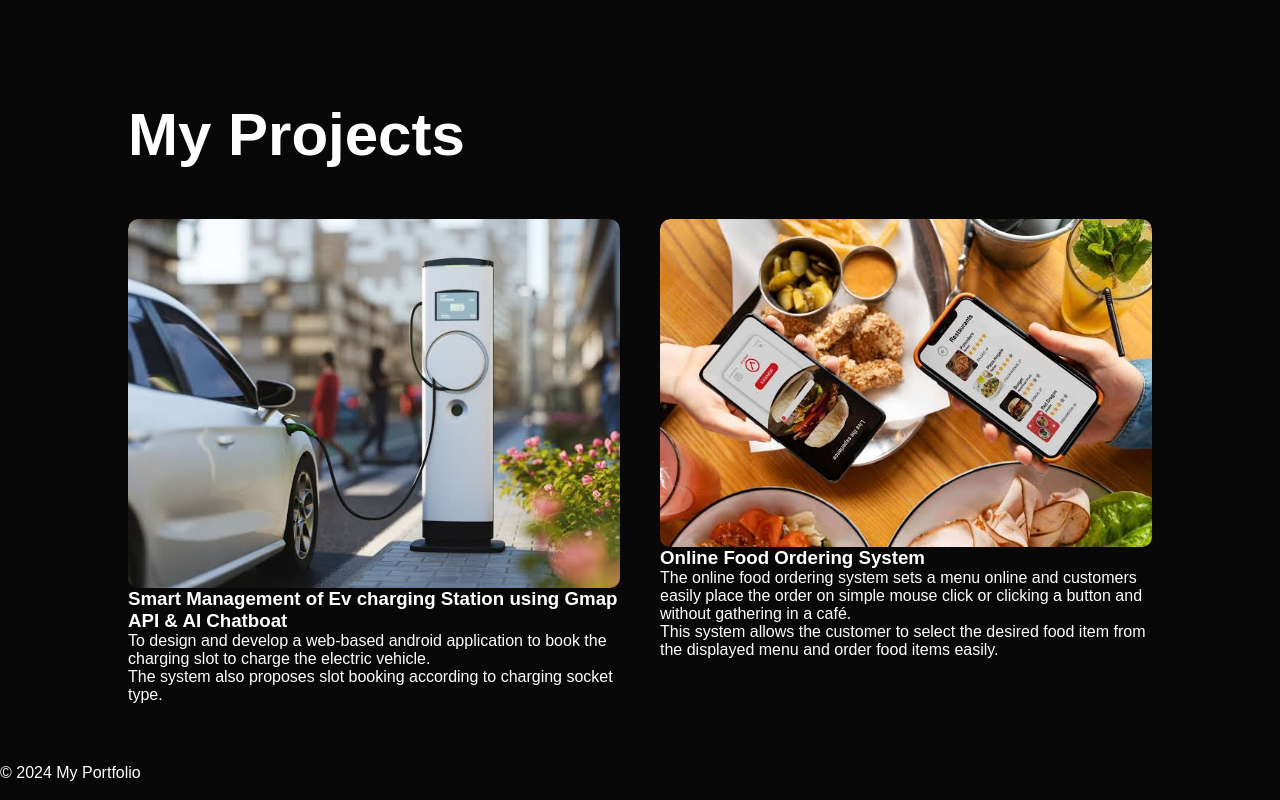
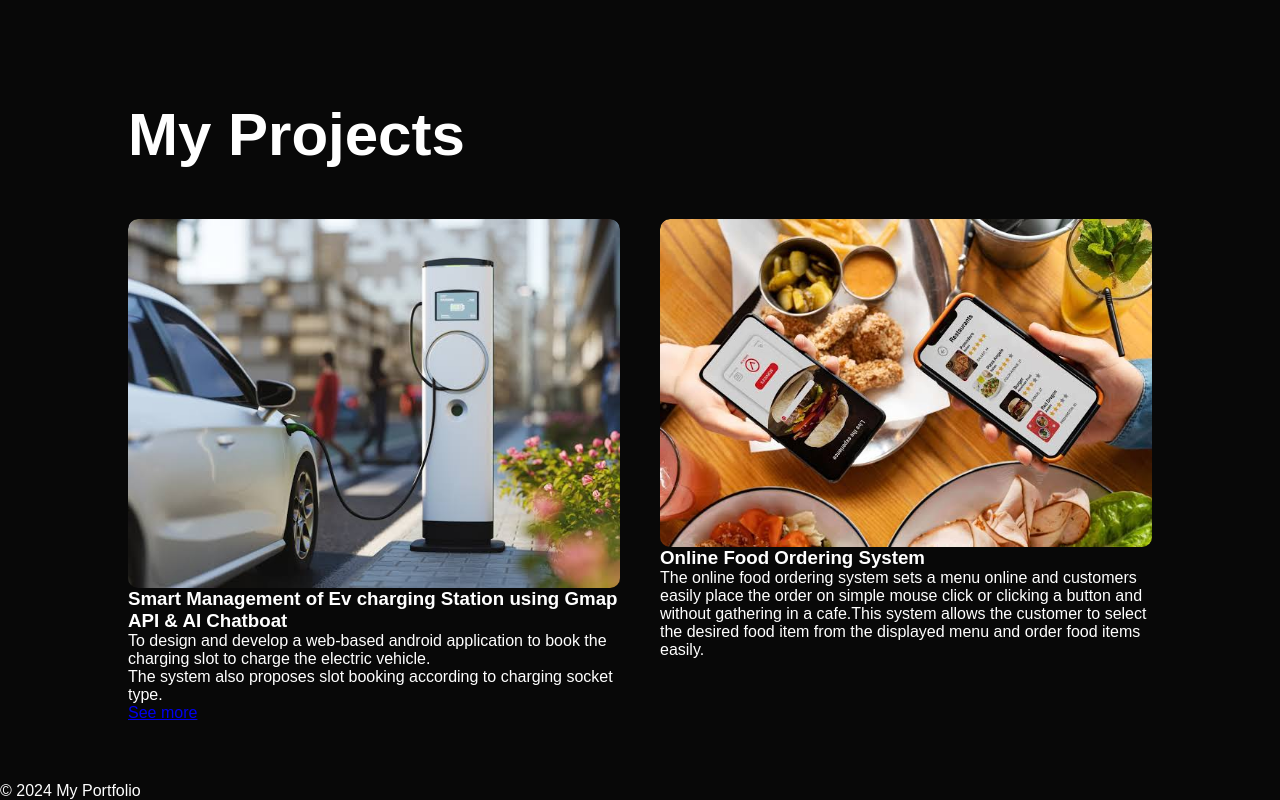
Before and after one commit to AmrutkarKalyani/New, a plain HTML site: page index.html in a window 1280 px wide. Shown: the part 1530-2330 px from the top of the page. Drawn offline with Linux system fonts and the light colour scheme.

Commit message:
Project section completed

```diff
--- a/index.html
+++ b/index.html
@@ -94,17 +94,19 @@
                         <a href="#"><i class="fa-solid fa-arrow-up-right-from-square"></i></a>
                 </div>
             </div>
+
             <div class="project">
                 <img src="images/ofos.jpeg">
+                <div class="layer">
                 <h3>Online Food Ordering System</h3>
-                <p>The online food ordering system sets a menu online and customers easily place the order on simple mouse click or clicking a button and without gathering in a café.
-                    <br>
-                    This system allows the customer to select the desired food item from the displayed menu and order food items easily.</p>
+                <p>The online food ordering system sets a menu online and customers easily place the order on simple mouse click or clicking a button and without gathering in a cafe.This system allows the customer to select the desired food item from the displayed menu and order food items easily.</p>
+                <a href="#"><i class="fa-solid fa-arrow-up-right-from-square"></i></a>
+               </div>
             </div>
         </div>
-        </div>
+        <a href="#" class="btn">See more</a>
     </div>
-
+    </div>
 
     <footer>
         <p>&copy; 2024 My Portfolio</p>
```
